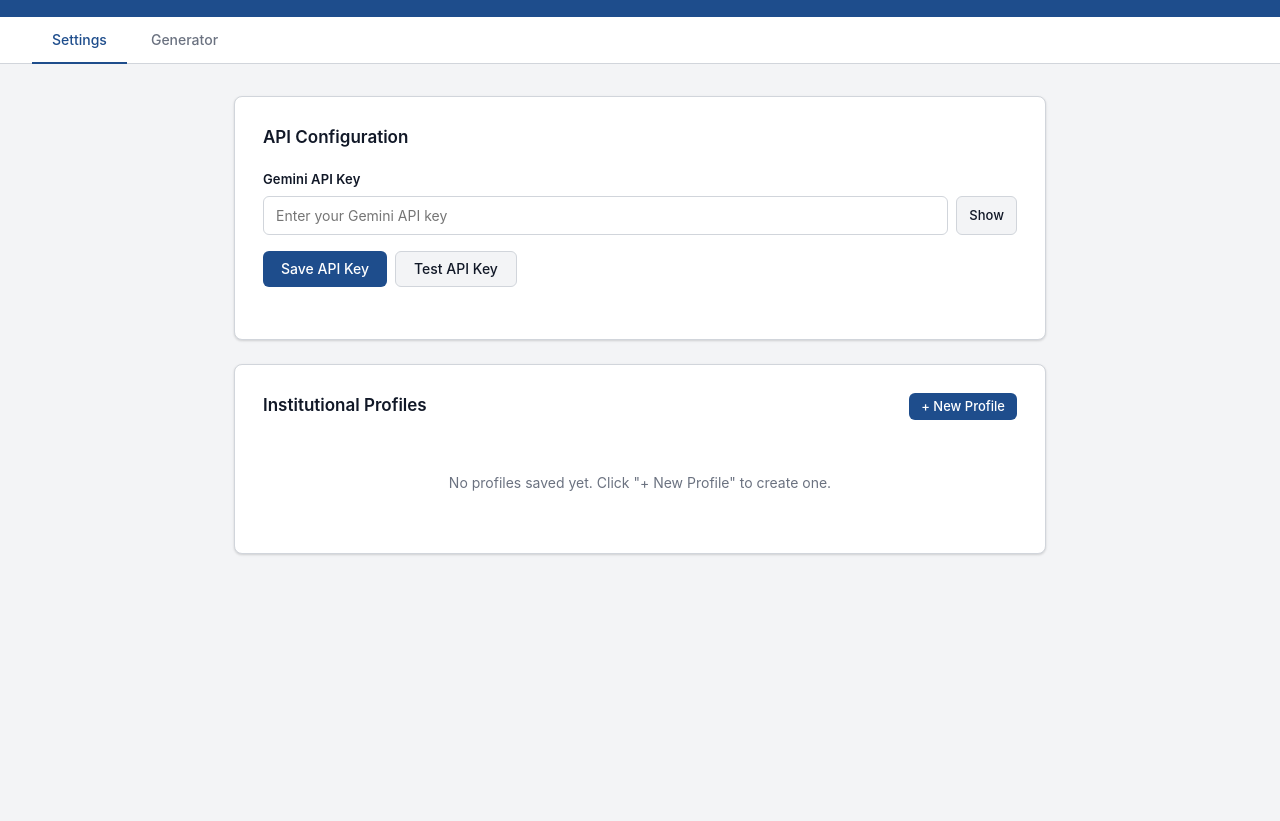
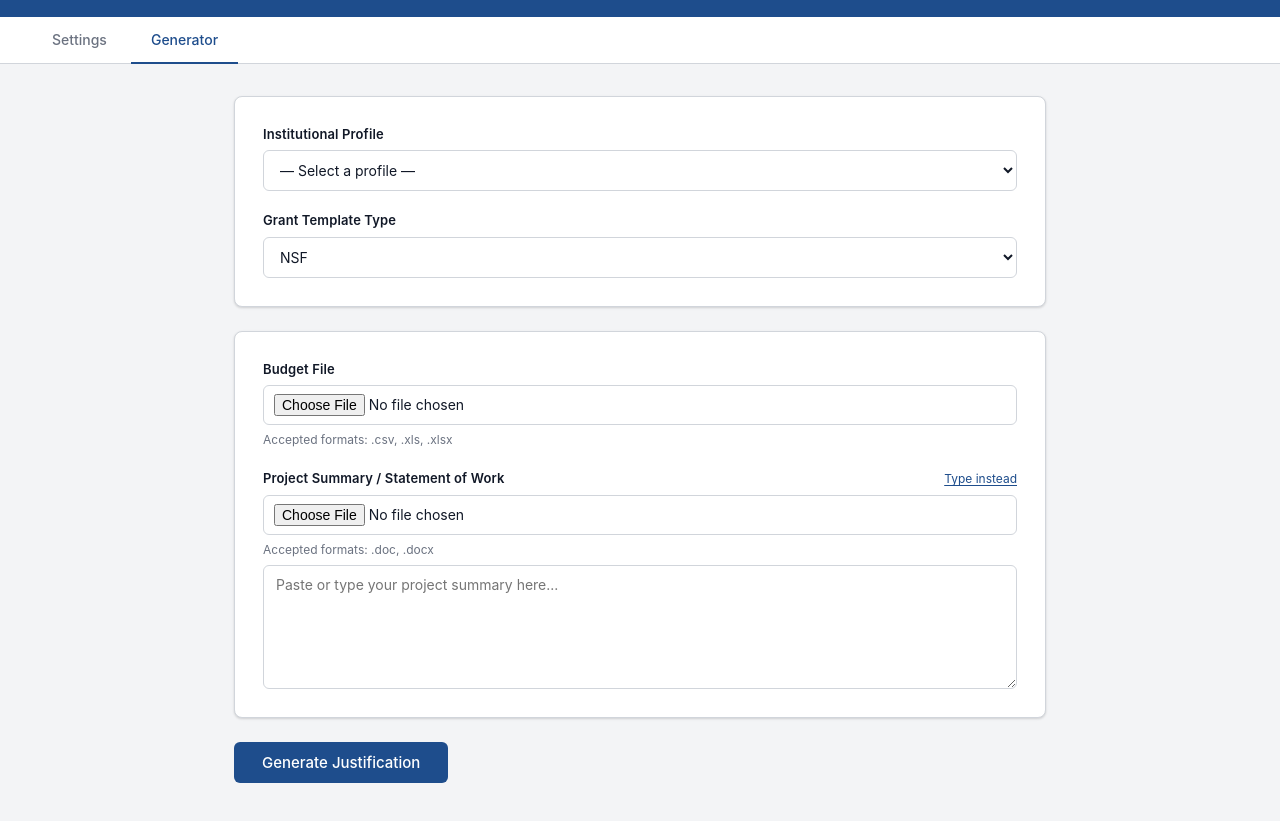
Before and after one commit to nathanwiggins/justintime, a plain HTML site: page index.html in a window 1280 px wide. Shown: the part 81-902 px from the top of the page. Before the commit the page ends 800 px from the top, so only its background shows below. Drawn offline with nearby package versions, Linux system fonts and the light colour scheme; no server answers.

Commit message:
Set Generator as default start page
Co-Authored-By: Claude Sonnet 4.6 <noreply@anthropic.com>

```diff
--- a/index.html
+++ b/index.html
@@ -16,13 +16,13 @@
   </header>
 
   <nav class="tab-nav">
-    <button class="tab-btn active" data-tab="settings">Settings</button>
-    <button class="tab-btn" data-tab="generator">Generator</button>
+    <button class="tab-btn" data-tab="settings">Settings</button>
+    <button class="tab-btn active" data-tab="generator">Generator</button>
   </nav>
 
   <main class="app-main">
 
-    <section id="tab-settings" class="tab-panel">
+    <section id="tab-settings" class="tab-panel hidden">
 
       <div class="section-card">
         <h2 class="section-title">API Configuration</h2>
@@ -52,7 +52,7 @@
 
     </section>
 
-    <section id="tab-generator" class="tab-panel hidden">
+    <section id="tab-generator" class="tab-panel">
 
       <div class="section-card">
         <div class="form-group">
```
